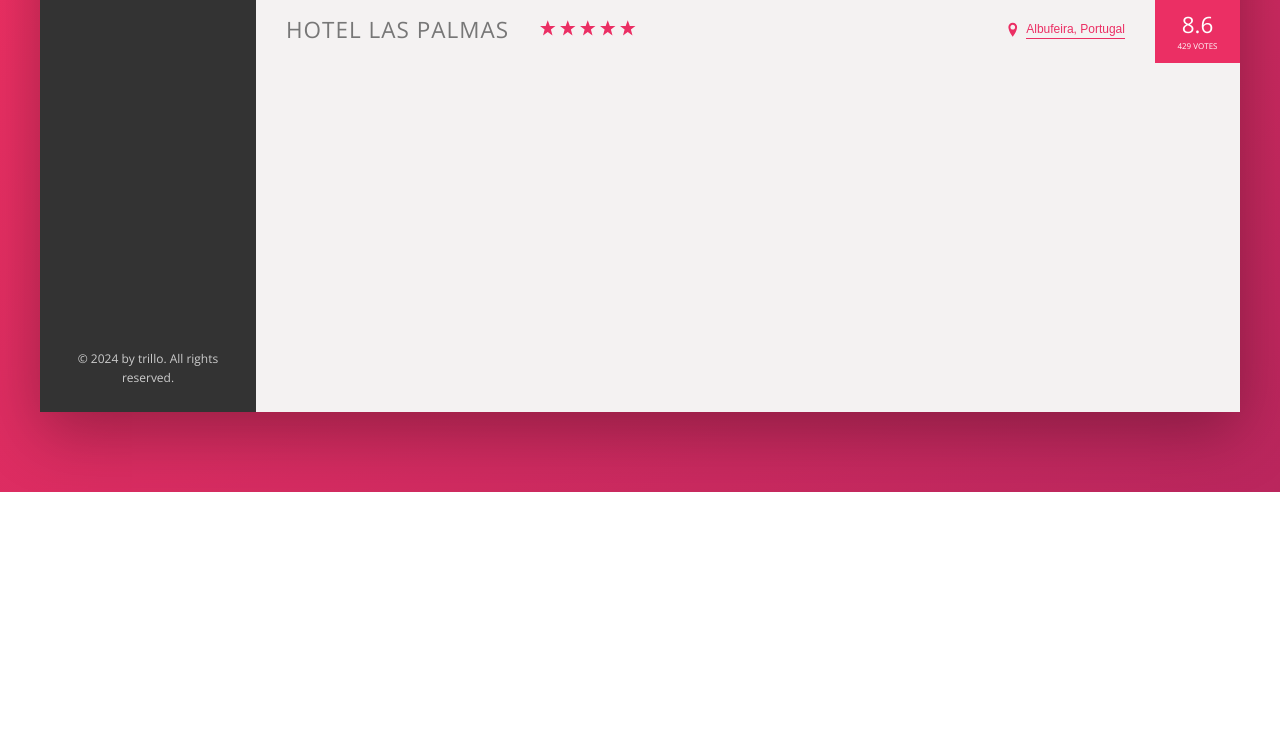
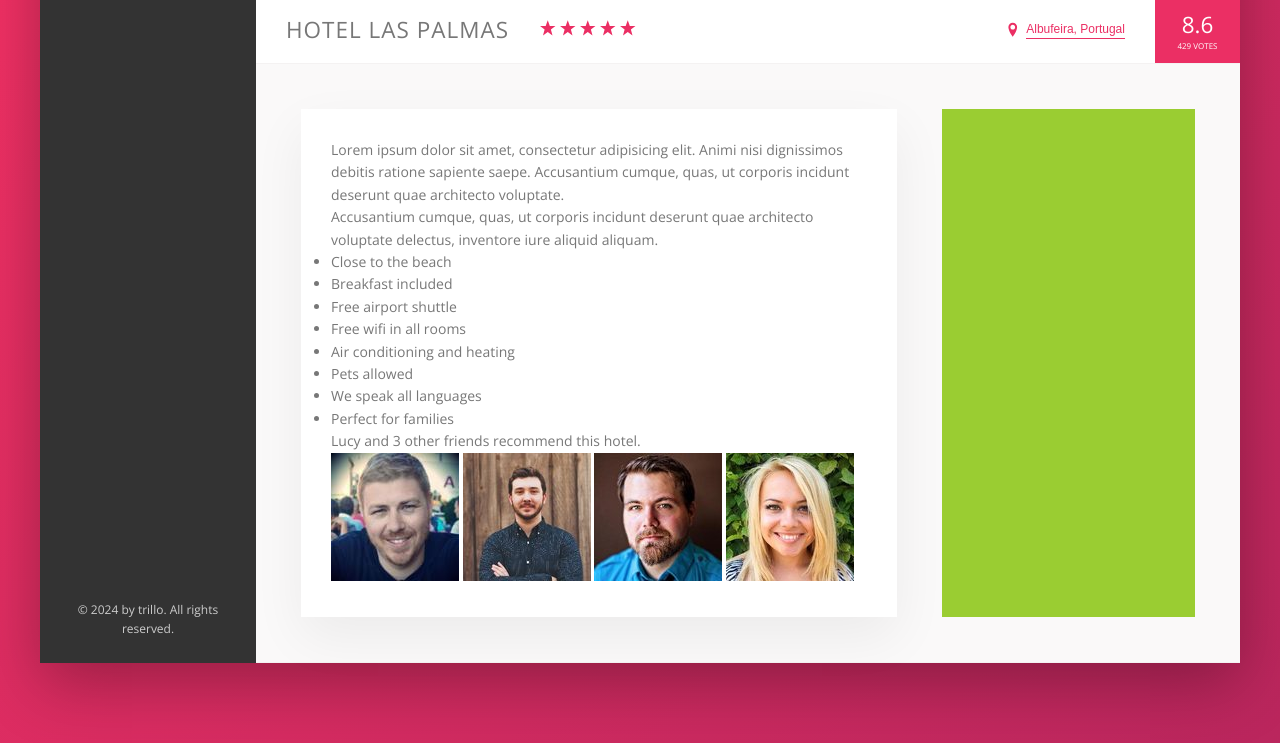
Before and after one commit to dimunozp/Trillo, a website: page index.html in a window 1280 px wide. Shown: the part 539-1282 px from the top of the page. Before the commit the page ends 1031 px from the top, so only its background shows below. Drawn offline with nearby package versions, Linux system fonts and the light colour scheme.

Commit message:
feat(009): building the description section part 1

```diff
--- a/index.html
+++ b/index.html
@@ -137,6 +137,60 @@
                             </div>
                         </div>
                     </div>
+
+                    <div class="detail">
+                        <div class="description">
+                            <p class="paragraph">
+                                Lorem ipsum dolor sit amet, consectetur adipisicing elit. Animi nisi dignissimos debitis
+                                ratione sapiente saepe. Accusantium cumque, quas, ut corporis incidunt deserunt quae
+                                architecto voluptate.
+                            </p>
+                            <p class="paragraph">
+                                Accusantium cumque, quas, ut corporis incidunt deserunt quae architecto voluptate
+                                delectus, inventore iure aliquid aliquam.
+                            </p>
+                            <ul class="list">
+                                <li class="list__item">
+                                    Close to the beach
+                                </li>
+                                <li class="list__item">
+                                    Breakfast included
+                                </li>
+                                <li class="list__item">
+                                    Free airport shuttle
+                                </li>
+                                <li class="list__item">
+                                    Free wifi in all rooms
+                                </li>
+                                <li class="list__item">
+                                    Air conditioning and heating
+                                </li>
+                                <li class="list__item">
+                                    Pets allowed
+                                </li>
+                                <li class="list__item">
+                                    We speak all languages
+                                </li>
+                                <li class="list__item">
+                                    Perfect for families
+                                </li>
+                            </ul>
+                            <div class="recommend">
+                                <p class="recommend__count">
+                                    Lucy and 3 other friends recommend this hotel.
+                                </p>
+                                <div class="recommend__friends">
+                                    <img src="img/user-3.jpg" alt="Friend 1" class="recommend__photo">
+                                    <img src="img/user-4.jpg" alt="Friend 2" class="recommend__photo">
+                                    <img src="img/user-5.jpg" alt="Friend 3" class="recommend__photo">
+                                    <img src="img/user-6.jpg" alt="Friend 4" class="recommend__photo">
+                                </div>
+                            </div>
+                        </div>
+                        <div class="user-reviews">
+
+                        </div>
+                    </div>
                 </main>
             </div>
         </div>
--- a/sass/_base.scss
+++ b/sass/_base.scss
@@ -13,6 +13,9 @@
   --color-grey-dark-3: #999;
 
   --shadow-dark: 0 2rem 6rem rgba(0, 0, 0, 0.3);
+  --shadow-light: 0 2rem 5rem rgba(0, 0, 0, 0.06);
+
+  --line: 1px solid var(--color-grey-light-2);
 }
 
 * {
--- a/sass/_components.scss
+++ b/sass/_components.scss
@@ -193,7 +193,7 @@
 .overview {
   display: flex;
   align-items: center;
-  border-bottom: 1px solid var(--color-grey-light-2);
+  border-bottom: var(--line);
 
   &__heading {
     font-size: 2.25rem;
@@ -249,3 +249,42 @@
     text-transform: uppercase;
   }
 }
+
+// BUTTON INLINE
+.btn-inline {
+  border: none;
+  color: var(--color-primary);
+  font-size: inherit;
+  border-bottom: 1px solid currentColor;
+  padding-bottom: 2px;
+  display: inline-block;
+  background-color: transparent;
+  cursor: pointer;
+  transition: all .2s;
+
+  &:hover {
+    color: var(--color-grey-dark-1);
+  }
+
+  &:focus {
+    outline: none;
+    animation: pulsate 1s infinite;
+  }
+}
+
+@keyframes pulsate {
+  0% {
+    transform: scale(1);
+    box-shadow: none;
+  }
+
+  50% {
+    transform: scale(1.05);
+    box-shadow: 0 1rem 4rem rgba(0,0,0,.25);
+  }
+
+  100% {
+    transform: scale(1);
+    box-shadow: none;
+  }
+}
--- a/sass/_layout.scss
+++ b/sass/_layout.scss
@@ -10,7 +10,7 @@
   font-size: 1.4rem;
   height: 7rem;
   background-color: #fff;
-  border-bottom: 1px solid var(--color-grey-light-2);
+  border-bottom: var(--line);
 
   display: flex;
   justify-content: space-between;
@@ -31,45 +31,27 @@
 }
 
 .hotel-view {
-  height: 80rem;
+  background-color: #fff;
   flex: 1;
 }
 
-// BUTTON INLINE
-.btn-inline {
-  border: none;
-  color: var(--color-primary);
-  font-size: inherit;
-  border-bottom: 1px solid currentColor;
-  padding-bottom: 2px;
-  display: inline-block;
-  background-color: transparent;
-  cursor: pointer;
-  transition: all .2s;
-
-  &:hover {
-    color: var(--color-grey-dark-1);
-  }
-
-  &:focus {
-    outline: none;
-    animation: pulsate 1s infinite;
-  }
+.detail {
+  display: flex;
+  padding: 4.5rem;
+  background-color: var(--color-grey-light-1);
+  border-bottom: var(--line);
 }
 
-@keyframes pulsate {
-  0% {
-    transform: scale(1);
-    box-shadow: none;
-  }
+.description {
+  font-size: 1.4rem;
+  background-color: #fff;
+  box-shadow: var(--shadow-light);
+  padding: 3rem;
+  flex: 0 0 60%;
+  margin-right: 4.5rem;
+}
 
-  50% {
-    transform: scale(1.05);
-    box-shadow: 0 1rem 4rem rgba(0,0,0,.25);
-  }
-
-  100% {
-    transform: scale(1);
-    box-shadow: none;
-  }
+.user-reviews {
+  background-color: yellowgreen;
+  flex: 1;
 }
```
Also changed, not shown: css/style.css.
